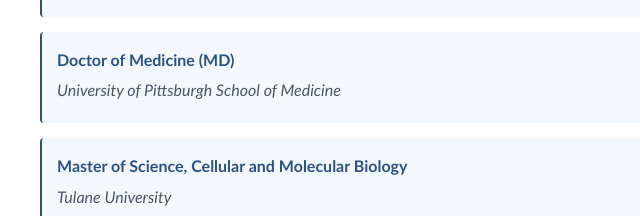
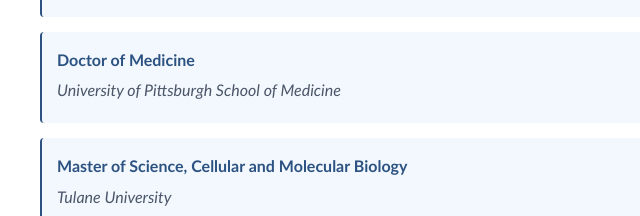
Before and after one commit to AlexandriaHarris/CVSite, a plain HTML site: page index.html in a window 1280 px wide. Shown: the part 457-673 px from the top of the page, 0-640 px from the left. Drawn offline with Linux system fonts and the light colour scheme.

Commit message:
Update index.html

```diff
--- a/index.html
+++ b/index.html
@@ -34,7 +34,7 @@
         </div>
 
     <div class="entry">
-        <span class="title">Doctor of Medicine (MD)</span>
+        <span class="title">Doctor of Medicine</span>
         <span class="date">2017-2021</span>
         <div class="institution">University of Pittsburgh School of Medicine</div>
     </div>
```
